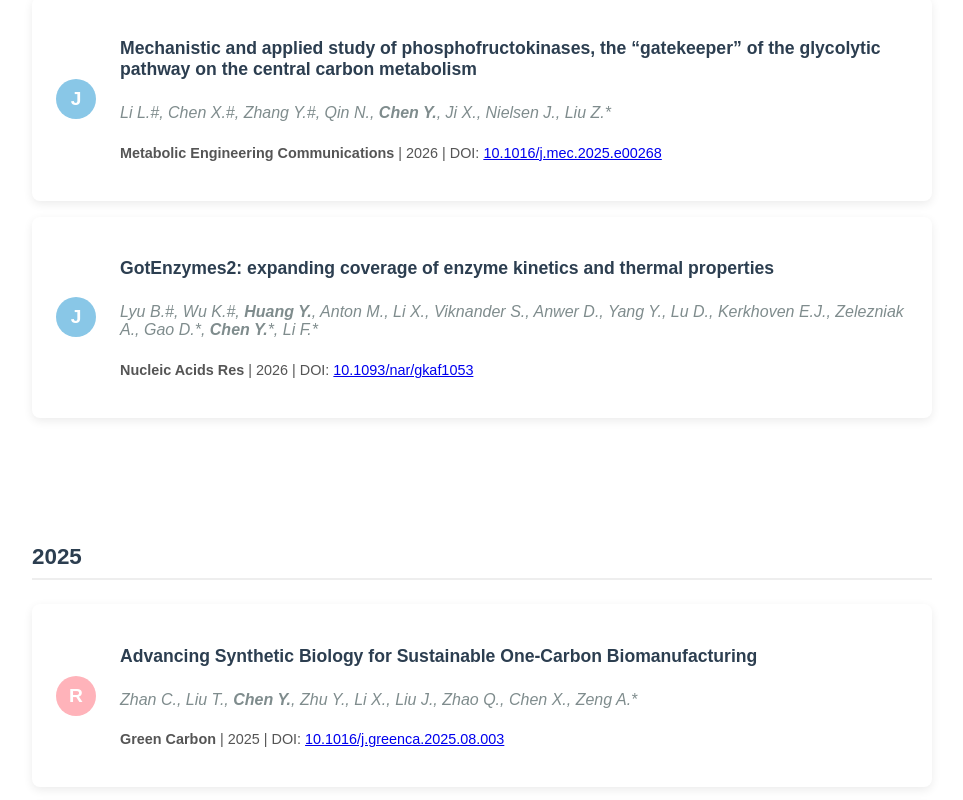
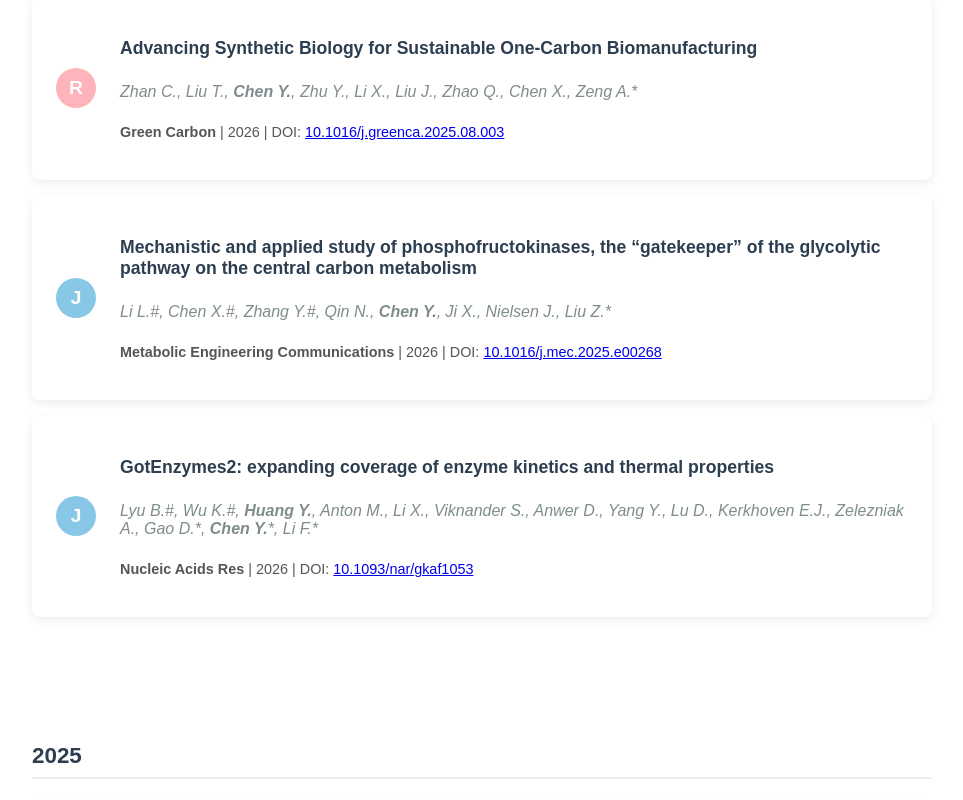
Before and after one commit to huangyuanyuan98/ChenYuLab-Website, a Vue app: page /publications in a window 1280 px wide. Shown: the part 1400-2200 px from the top of the page, without its empty margins (158-1121 px from the left). Built offline with nearby package versions, Linux system fonts and the light colour scheme.

Commit message:
Master's Thesis Defense

```diff
--- a/src/assets/data/labPhotos.js
+++ b/src/assets/data/labPhotos.js
@@ -1,5 +1,15 @@
 // src/assets/data/labPhotos.js
 export default [
+  {
+    year: 2026,
+    photos: [
+      {
+          thumbnail: "/images/lab-photos/2026/2026-硕士学位论文答辩.jpg",
+          fullSize: "/images/lab-photos/2026/2026-硕士学位论文答辩.jpg",
+          description: "2026 - Master's Thesis Defense"
+      }
+    ]
+  },
   {
     year: 2025,
     photos: [
@@ -21,12 +31,12 @@ export default [
       {
           thumbnail: "/images/lab-photos/2025/2025-毕业生与陈老师合照.jpg",
           fullSize: "/images/lab-photos/2025/2025-毕业生与陈老师合照.jpg",
-          description: "2025 - Graduates Group Photo"
+          description: "2025 - Graduation photo"
       },
       {
         thumbnail: "/images/lab-photos/2025/2025-毕业生合照.jpg",
         fullSize: "/images/lab-photos/2025/2025-毕业生合照.jpg",
-        description: "2025 - Graduates Group Photo"
+        description: "2025 - Graduation photo"
       },
       {
           thumbnail: "/images/lab-photos/2025/2025-SIAT2025年健步走活动3.jpg",
--- a/src/assets/data/publications.json
+++ b/src/assets/data/publications.json
@@ -9,7 +9,7 @@
     "authors": "Luo J.#, Wang H.#, Moyer D., Guo Z., Robinson J.L., Gustafsson J., Anton M., <strong>Chen Y.</strong>, Kerkhoven E.J., Nielsen J.*, Li F.*",
     "journal": "Proc Natl Acad Sci U S A",
     "doi": "10.1073/pnas.2516511123",
-      "pdf": ""
+    "published_online": "2026-04-08"
   },
   {
     "id": 46,
@@ -21,7 +21,7 @@
     "authors": "Wu K.#, Liu H.#, Zhou Y.#, Sun M., Mao R., Jiang Y., Kerkhoven E.J., <strong>Chen Y.</strong>, Nielsen J., Tang H.*, Li F.*",
     "journal": "Nat Catal",
     "doi": "10.1038/s41929-026-01523-w",
-      "pdf": ""
+    "published_online": "2026-04-06"
   },
   {
     "id": 45,
@@ -33,7 +33,7 @@
     "authors": "<strong>Peng J.</strong>#, <strong>Ren S.</strong>#, <strong>Han S.</strong>, <strong>Chen Y.</strong>*",
     "journal": "Trends Biotechnol",
     "doi": "10.1016/j.tibtech.2026.02.007",
-      "pdf": ""
+    "published_online": "2026-03-24"
   },
   {
     "id": 44,
@@ -45,7 +45,7 @@
     "authors": "<strong>Dong W.</strong>, Nielsen J., Li H.*, Li F.*, <strong>Chen Y.</strong>*",
     "journal": "Trends Biotechnol",
     "doi": "10.1016/j.tibtech.2026.01.004",
-      "pdf": ""
+    "published_online": "2026-03-11"
   },
   {
     "id": 43,
@@ -57,19 +57,43 @@
     "authors": "Li L.#, Chen X.#, Zhang Y.#, Qin N., <strong>Chen Y.</strong>, Ji X., Nielsen J., Liu Z.*",
     "journal": "Metabolic Engineering Communications",
     "doi": "10.1016/j.mec.2025.e00268",
-      "pdf": ""
+    "published_online": "2025-12-24"
   },
   {
     "id": 42,
-      "year": 2025,
-      "month": 11,
-      "yearLabel": "2025",
+    "year": 2026,
+    "month": 3,
+    "yearLabel": "2026",
     "type": "review",
     "title": "Advancing Synthetic Biology for Sustainable One-Carbon Biomanufacturing",
     "authors": "Zhan C., Liu T., <strong>Chen Y.</strong>, Zhu Y., Li X., Liu J., Zhao Q., Chen X., Zeng A.*",
     "journal": "Green Carbon",
     "doi": "10.1016/j.greenca.2025.08.003",
-      "pdf": ""
+    "published_online": "2025-11-07"
+  },
+  {
+    "id": 41,
+    "year": 2025,
+    "month": 7,
+    "yearLabel": "2025",
+    "type": "journal",
+    "title": "The molecular landscape of cellular metal ion biology",
+    "authors": "Aulakh S.K., Lemke O., Szyrwiel L., Kamrad S., <strong>Chen Y.</strong>, Hartl J., Mülleder M., Nielsen J., Ralser M.*",
+    "journal": "Cell Syst",
+    "doi": "10.1016/j.cels.2025.101319",
+    "published_online": "2025-07-01"
+  },
+  {
+    "id": 40,
+    "year": 2026,
+    "month": 1,
+    "yearLabel": "2026",
+    "type": "journal",
+    "title": "GotEnzymes2: expanding coverage of enzyme kinetics and thermal properties",
+    "authors": "Lyu B.#, Wu K.#, <strong>Huang Y.</strong>, Anton M., Li X., Viknander S., Anwer D., Yang Y., Lu D., Kerkhoven E.J., Zelezniak A., Gao D.*, <strong>Chen Y.</strong>*, Li F.*",
+    "journal": "Nucleic Acids Res",
+    "doi": "10.1093/nar/gkaf1053",
+    "published_online": "2025-11-04"
   },
   {
     "id": 39,
@@ -81,32 +105,7 @@
     "authors": "<strong>Liu Z.</strong>, Chen M., Hu J., Wang Y.*, <strong>Chen Y.</strong>*",
     "journal": "mSystems",
     "doi": "10.1128/msystems.00690-25",
-      "pdf": ""
-  },
-  {
-    "id": 40,
-    "year": 2026,
-    "month": 1,
-    "yearLabel": "2026",
-    "type": "journal",
-    "title": "GotEnzymes2: expanding coverage of enzyme kinetics and thermal properties",
-    "authors": "Lyu B.#, Wu K.#, <strong>Huang Y.</strong>, Anton M., Li X., Viknander S., Anwer D., Yang Y., Lu D., Kerkhoven E.J., Zelezniak A., Gao D.*, <strong>Chen Y.</strong>*, Li F.*",
-    "journal": "Nucleic Acids Res",
-    "doi": "10.1093/nar/gkaf1053",
-    "pdf": ""
-  },
-  {
-    "id": 41,
-    "year": 2025,
-    "month": 7,
-    "yearLabel": "2025",
-    "type": "journal",
-    "title": "The molecular landscape of cellular metal ion biology",
-    "authors": "Aulakh S.K., Lemke O., Szyrwiel L., Kamrad S., <strong>Chen Y.</strong>, Hartl J., Mülleder M., Nielsen J., Ralser M.*",
-    "journal": "Cell Syst",
-    "doi": "10.1016/j.cels.2025.101319",
-    "pdf": "",
-    "image": ""
+    "published_online": "2025-06-03"
   },
   {
     "id": 1,
```
Also changed, not shown: 1 other file (tests, documents, lock files or other folders). Lines whose indentation alone changed are shown as unchanged.
